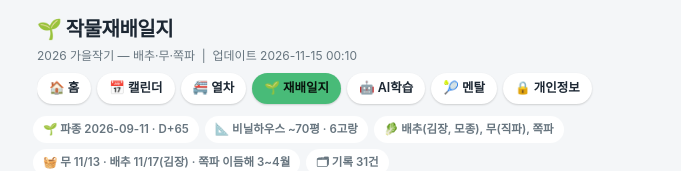
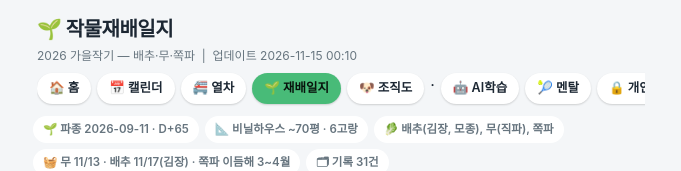
Before and after one commit to jod2580-blip/jod2580-blip.github.io, a plain HTML site: page journal.html in a window 1280 px wide. Shown: the top 171 px of the page, without its empty margins (299-980 px from the left). Drawn offline with Linux system fonts and the light colour scheme.

Commit message:
nav: 조직도 메뉴 추가

```diff
--- a/journal.html
+++ b/journal.html
@@ -91,7 +91,7 @@
     <a href="calendar.html">📅 캘린더</a>
     <a href="train.html">🚝 열차</a>
     <a href="journal.html" class="on">🌱 재배일지</a>
-    <a href="ai.html">🤖 AI학습</a>
+    <a href="team.html">🐶 조직도</a> · <a href="ai.html">🤖 AI학습</a>
     <a href="mental.html">🎾 멘탈</a>
     <a href="privacy.html">🔒 개인정보</a>
   </nav>
```
